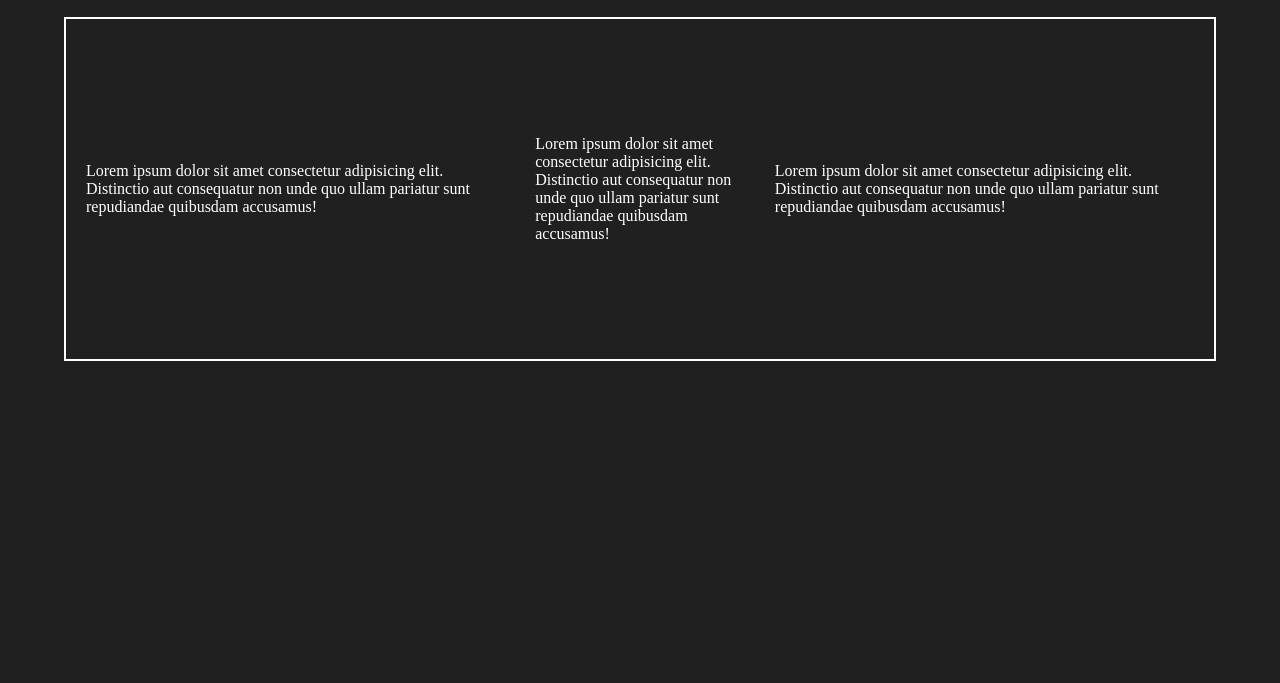
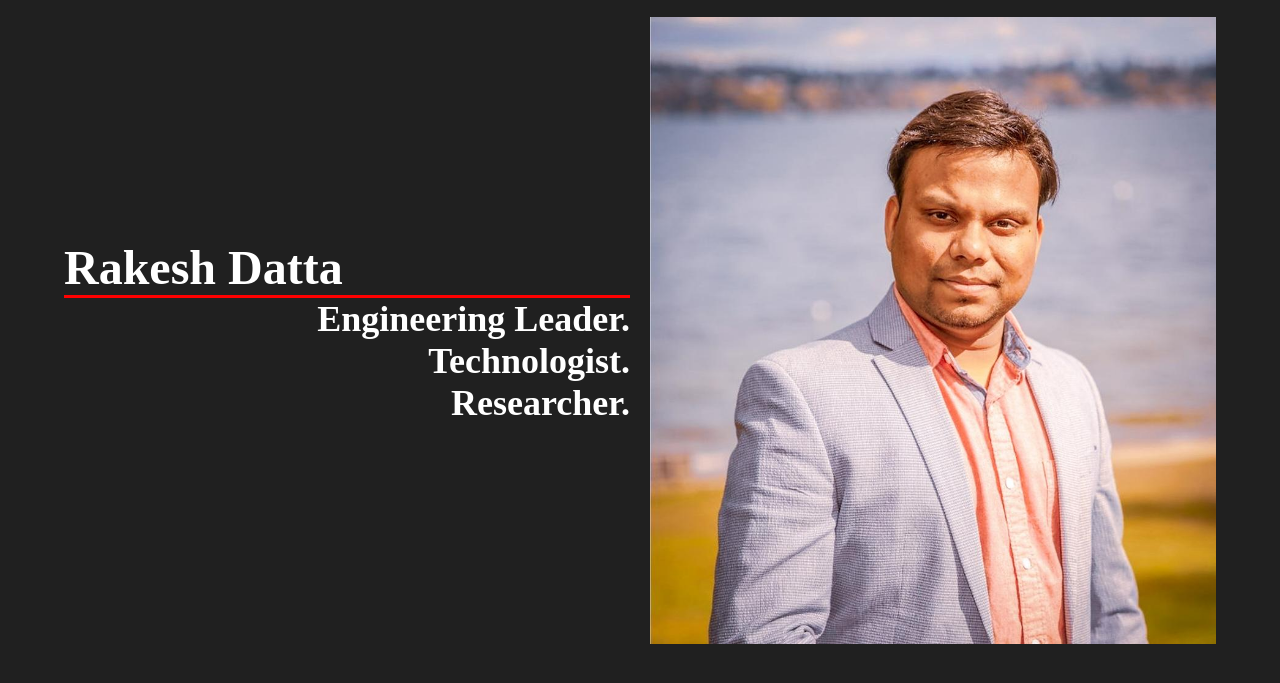
Before and after one commit to jswebdevs/html-css, a plain HTML site: page index.html in a window 1280 px wide. Shown: the part 77-760 px from the top of the page. Drawn offline with Linux system fonts and the light colour scheme.

Commit message:
Second Commit

```diff
--- a/index.html
+++ b/index.html
@@ -28,17 +28,21 @@
         </div>
     </header>
 
-    <section class="container-wrapper">
-        <div class="margin container">
-            <p class="p1">
-                Lorem ipsum dolor sit amet consectetur adipisicing elit. Distinctio aut consequatur non unde quo ullam pariatur sunt repudiandae quibusdam accusamus!
-            </p>
-            <p class="p2">
-                Lorem ipsum dolor sit amet consectetur adipisicing elit. Distinctio aut consequatur non unde quo ullam pariatur sunt repudiandae quibusdam accusamus!
-            </p>
-            <p class="p3">
-                Lorem ipsum dolor sit amet consectetur adipisicing elit. Distinctio aut consequatur non unde quo ullam pariatur sunt repudiandae quibusdam accusamus!
-            </p>
+    <section class="container-wrapper hero-wrapper">
+        <div class="contianer hero">
+            <div class="hero-info">
+                <div class="hero-name">
+                    <h2>Rakesh Datta</h2>
+                </div>
+                <div class="hero-details">
+                    <h1>Engineering Leader.</h1>
+                    <h1>Technologist.</h1>
+                    <h1>Researcher.</h1>
+                </div>
+            </div>
+            <div class="hero-image">
+                <img src="./img/rkd.jpg" alt="">
+            </div>
         </div>
     </section>
 
--- a/style.css
+++ b/style.css
@@ -50,3 +50,32 @@
 .p2{
     width: 20%;
 }
+
+.hero{
+    display: flex;
+    gap: 20px;
+    align-items: center;
+}
+.hero-info{
+    width: 50%;
+}
+.hero-name{
+    width: 100%;
+    border-bottom: 3px solid red;
+}
+.hero-name h2{
+    font-size: 48px;
+}
+
+.hero-details{
+    text-align: right;
+}
+.hero-details h1{
+    font-size: 36px;
+}
+.hero-image {
+    width: 50%;
+}
+.hero-image img{
+    max-width: 100%;
+}
```
